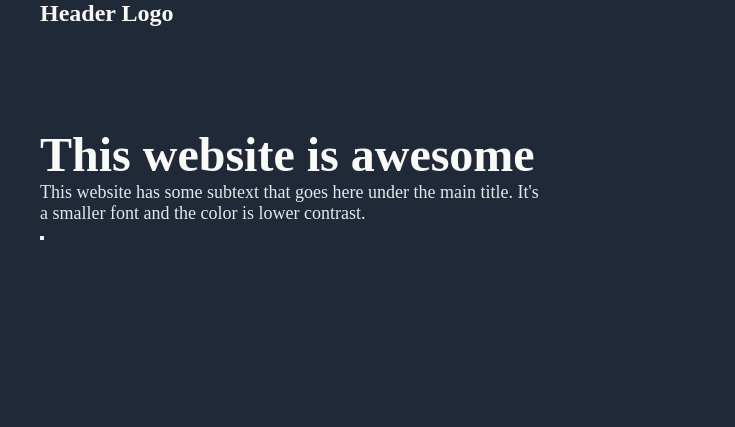
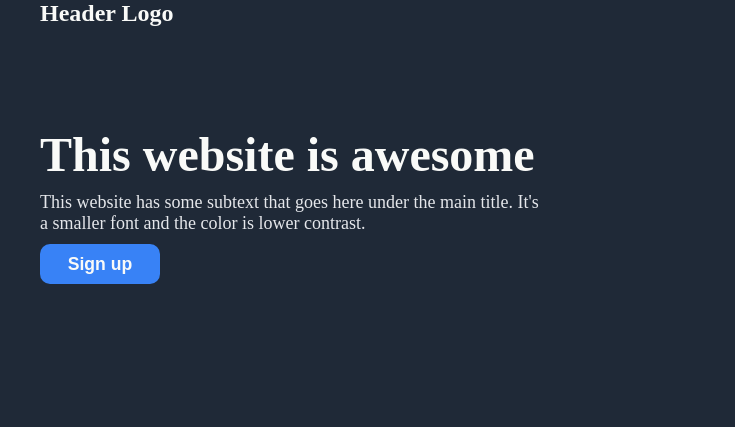
Before and after one commit to kaz9112/TOP-landing-page, a plain HTML site: page index.html in a window 1280 px wide. Shown: the top 427 px of the page, 0-735 px from the left. Drawn offline with Linux system fonts and the light colour scheme.

Commit message:
added header signup button

```diff
--- a/index.html
+++ b/index.html
@@ -28,7 +28,7 @@
                 <p>This website has some subtext that goes here under the main title. It's a smaller font and the color is lower contrast.</p>
               </div>
               <div>
-                <button></button>
+                <button class="header-signup">Sign up</button>
               </div>
             </div>
             <img class="image-hero" src="ahttps://ncmagroup.files.wordpress.com/2017/05/working-with-interns.jpg?w=653&h=432" alt="this is a placeholder for an image">
--- a/styles.css
+++ b/styles.css
@@ -48,7 +48,10 @@
 }
 
 .hero div {
+    display: flex;
+    flex-direction: column;
     max-width: 500px;
+    gap: 10px;
 }
 
 .hero h1 {
@@ -73,7 +76,16 @@
     text-align: center;
 }
 
-
+.header-signup {
+    height: 40px;
+    width: 120px;
+    font-size: 1.1rem;
+    font-weight: 700;
+    border-radius: 10px;
+    background-color: #3882f6;
+    color: #f9faf8;
+    border: 0;
+}
 
 
 /* upper mid */
```
